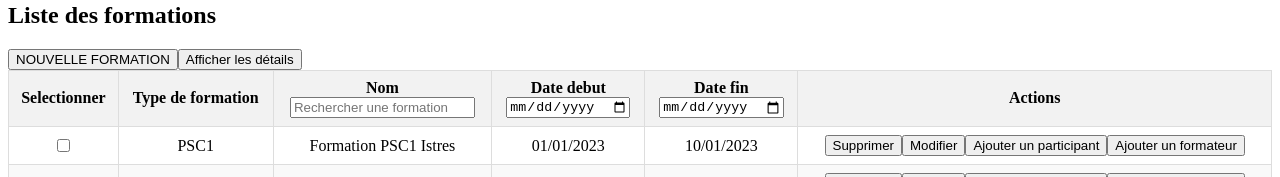
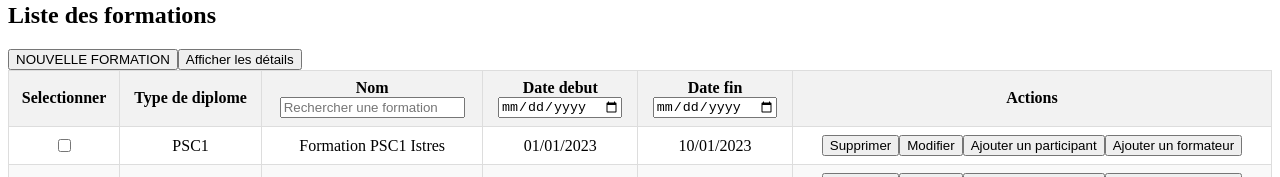
Before and after one commit to TnT04100/PROJET_FRONT_SECOURISME, an Angular app: page /formation in a window 1280 px wide. Shown: the part 301-478 px from the top of the page. Built offline with nearby package versions, Linux system fonts and the light colour scheme.

Commit message:
changement grammatical

```diff
--- a/src/app/features/formations/formation-list/formation-list.component.html
+++ b/src/app/features/formations/formation-list/formation-list.component.html
@@ -9,7 +9,7 @@
   <thead>
   <tr>
     <th>Selectionner</th>
-    <th>Type de formation</th>
+    <th>Type de diplome</th>
     <th>
       Nom <br>
       <input type="text" [(ngModel)]="search" placeholder="Rechercher une formation" />
```
